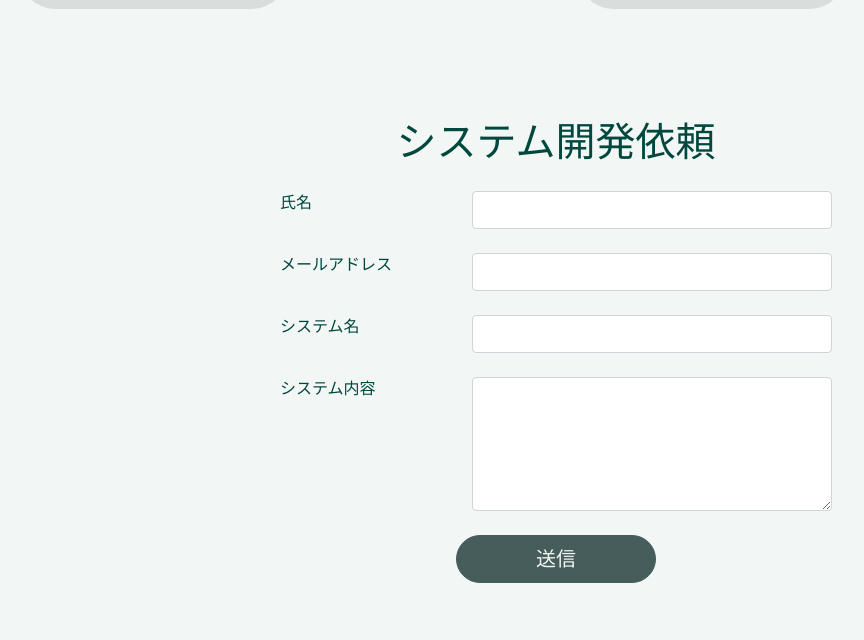
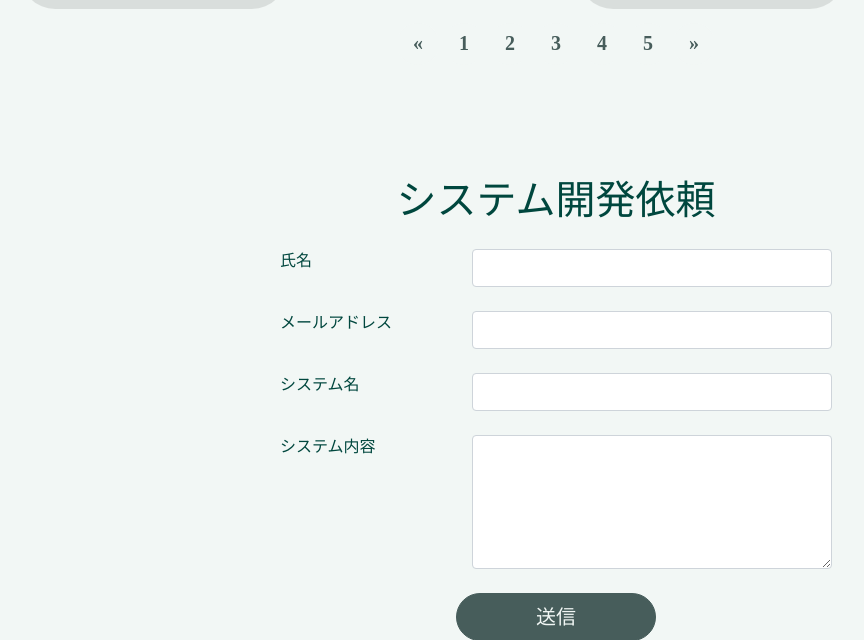
Before and after one commit to shomaozasa/teamA, a Django app: page / in a window 1280 px wide. Shown: the part 1403-2043 px from the top of the page, without its empty margins (84-948 px from the left). Run offline with Django 5.2, Linux system fonts and the light colour scheme; some libraries are stand-ins or nearby versions; some web fonts are replaced.

Commit message:
[update]ページネーションの編集

```diff
--- a/teamA/templates/index.html
+++ b/teamA/templates/index.html
@@ -47,6 +47,23 @@
                 </div>
             </div>
         </div>
+        <ul class="pagination">
+            <li class="page-item">
+                <a href="#" class="page-link" aria-label="Previous">
+                    <span aria-hidden="true">«</span>
+                </a>
+            </li>
+            <li class="page-item"><a class="page-link" href="#">1</a></li>
+            <li class="page-item"><a class="page-link" href="#">2</a></li>
+            <li class="page-item"><a class="page-link" href="#">3</a></li>
+            <li class="page-item"><a class="page-link" href="#">4</a></li>
+            <li class="page-item"><a class="page-link" href="#">5</a></li>
+            <li class="page-item">
+                <a href="#" class="page-link" aria-label="Next">
+                    <span aria-hidden="true">»</span>
+                </a>
+            </li>
+        </ul>
     </div>
     <!-- form -->
     <div id="request" class="mb-5">
@@ -134,5 +151,40 @@
         width: 200px;
     }
 
+
+
+
+    .pagination{
+        display: inline-flex;
+        position: relative;
+    }
+    .pagination li a.page-link{
+        line-height: 41px;
+        height: 42px;
+        width: 42px;
+        padding: 0;
+        margin: 0 5px;
+        border: none;
+        border-radius: 50% !important;
+        overflow: hidden;
+        position: relative;
+        color: #475d5b;
+        background-color: #f2f7f5;
+        font-size: 20px;
+        font-weight: 600;
+        z-index: 1;
+        transition: all 0.3s ease 0s;
+    }
+    .pagination li a.page-link:hover,
+    .pagination li a.page-link:focus,
+    .pagination li.active a.page-link:hover,
+    .pagination li.active a.page-link{
+        color: #ffff;
+        background-color:#475d5b;
+        box-shadow: 0 0 0 #475d5b;
+
+    }
+
+
 </style>
 {% endblock %}
```
